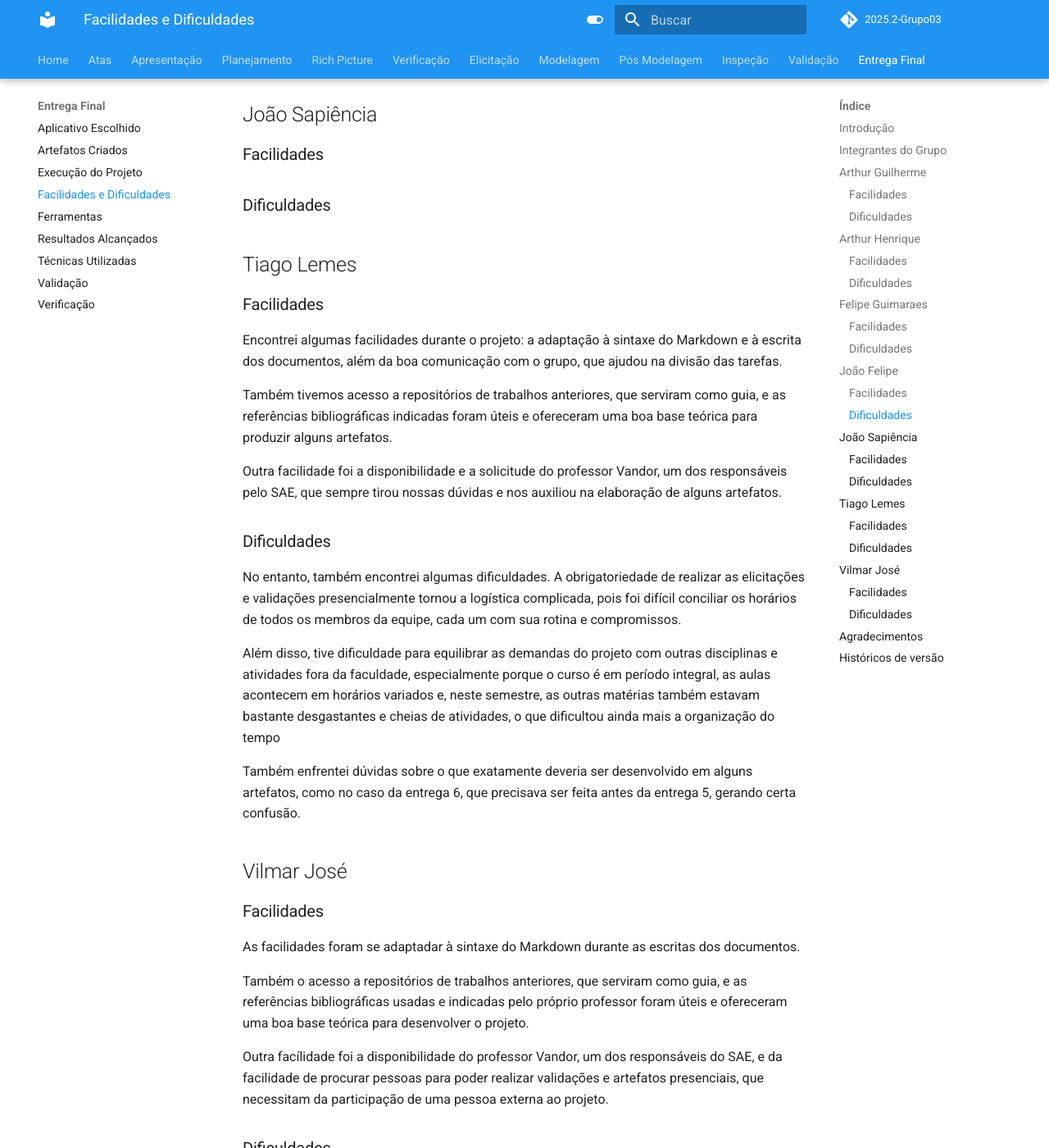
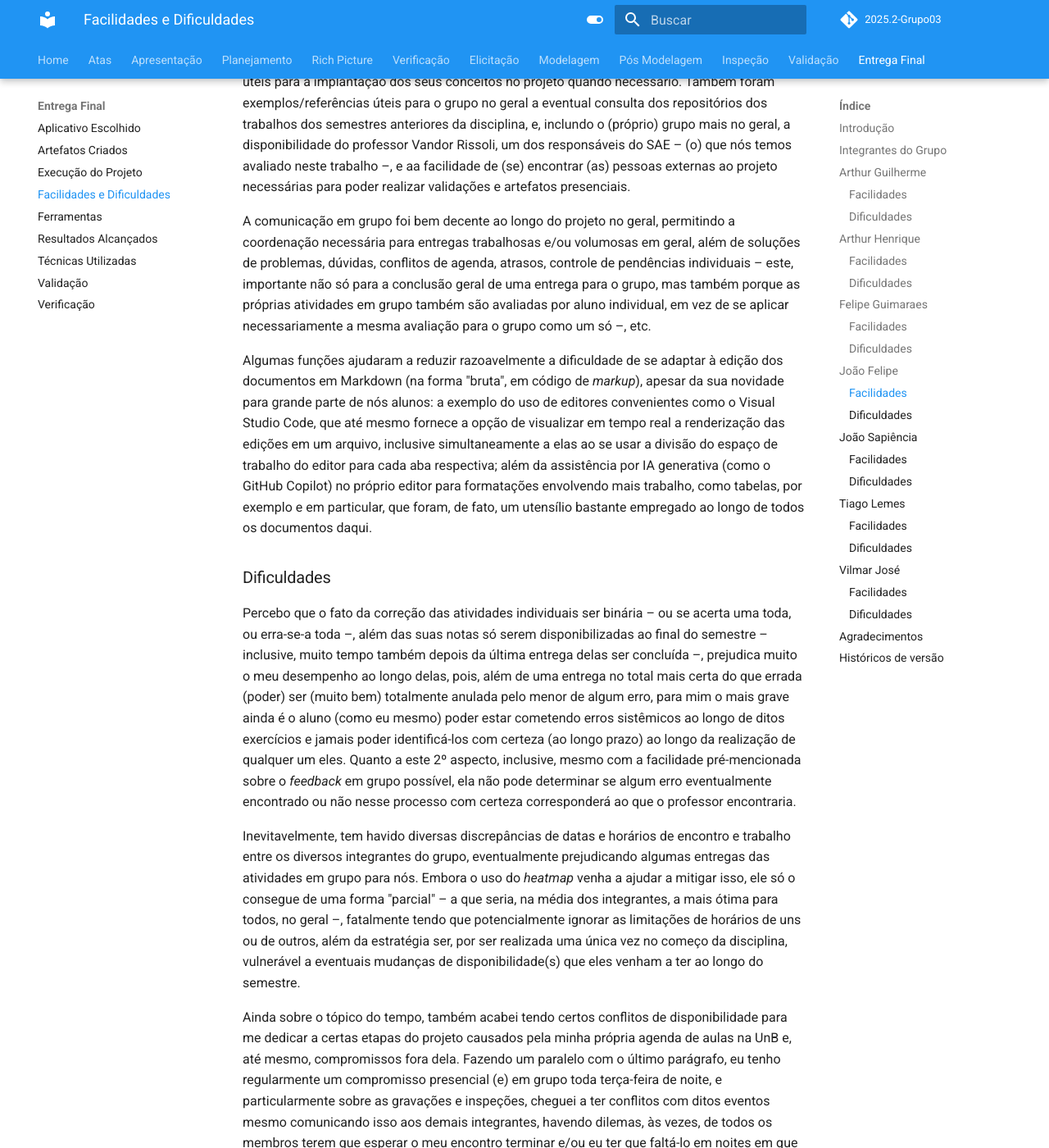
Before and after one commit to Requisitos-de-Software/2025.2-Grupo03, an MkDocs documentation site: the page built from docs/Entrega_Final/facilidades_dificuldades.md, in a window 1280 px wide and 1400 px high, scrolled down 2215 px. Shown: the whole window at 82% size. Built offline with MkDocs 1.6.1 and Material for MkDocs 9.7.7, drawn with Linux system fonts in a browser that asks for light colours; comment, search, counter and statistics services are not loaded; some of the changed text lies outside the part shown.

Commit message:
Facilidades e Dificuldades, Versão 1.2 [adição das do João Felipe + (leve) correção gramatical~]

```diff
--- a/docs/Entrega_Final/facilidades_dificuldades.md
+++ b/docs/Entrega_Final/facilidades_dificuldades.md
@@ -18,10 +18,10 @@ A Tabela 1 apresenta todos os integrantes da equipe que participaram do artefato
 
 | Nome | Quais etapas participou |
 |---------------------------|---------------------------------------|
-| [Arthur Guilherme](https://github.com/ArthurGuilher62) | adição dos relatos de dificuldades e facilidades em relação à disciplina. |
+| [Arthur Guilherme](https://github.com/ArthurGuilher62) | Adição dos relatos de dificuldades e facilidades em relação à disciplina. |
 | [Arthur Henrique](https://github.com/arthurhvieira1) |  |
 | [Felipe Guimaraes](https://github.com/felipegf1) |  |
-| [João Felipe](https://github.com/MrBolt2005) | |
+| [João Felipe](https://github.com/MrBolt2005) | Adição dos relatos de dificuldades e facilidades em relação à disciplina. |
 | [João Sapiência](https://github.com/JoaoSapiencia) |  |
 | [Tiago Lemes](https://github.com/TiagoTeixeira-2005) | Criação do documento de Facilidades e Dificuldades, além da adição dos relatos de dificuldades e facilidades em relação à disciplina. |
 | [Vilmar José](https://github.com/VilmarFagundes) | Adição dos relatos de dificuldades e facilidades em relação à disciplina. |
@@ -57,7 +57,78 @@ Além disso, o fato de que a validação e elicitação serem obrigatoriamente p
 
 ### Facilidades
 
+Os documentos/materiais, bibliografias e exemplos fornecidos no material da
+disciplina, além da (própria) realização das listas de verificação
+correspondentes ao longo do projeto, se provaram úteis para a implantação dos
+seus conceitos no projeto quando necessário. Também foram exemplos/referências
+úteis para o grupo no geral a eventual consulta dos repositórios dos trabalhos
+dos semestres anteriores da disciplina, e, inclundo o (próprio) grupo mais no
+geral, a disponibilidade do professor Vandor Rissoli, um dos responsáveis do
+SAE – (o) que nós temos avaliado neste trabalho –, e aa facilidade de (se)
+encontrar (as) pessoas externas ao projeto necessárias para poder realizar
+validações e artefatos presenciais.
+
+A comunicação em grupo foi bem decente ao longo do projeto no geral,
+permitindo a coordenação necessária para entregas trabalhosas e/ou volumosas
+em geral, além de soluções de problemas, dúvidas, conflitos de agenda,
+atrasos, controle de pendências individuais – este, importante não só para a
+conclusão geral de uma entrega para o grupo, mas também porque as próprias
+atividades em grupo também são avaliadas por aluno individual, em vez de
+se aplicar necessariamente a mesma avaliação para o grupo como um só –, etc.
+
+Algumas funções ajudaram a reduzir razoavelmente a dificuldade de se adaptar
+à edição dos documentos em Markdown (na forma "bruta", em código de *markup*),
+apesar da sua novidade para grande parte de nós alunos: a exemplo do uso de
+editores convenientes como o Visual Studio Code, que até mesmo fornece a opção
+de visualizar em tempo real a renderização das edições em um arquivo, inclusive
+simultaneamente a elas ao se usar a divisão do espaço de trabalho do editor
+para cada aba respectiva; além da assistência por IA generativa (como o GitHub
+Copilot) no próprio editor para formatações envolvendo mais trabalho, como
+tabelas, por exemplo e em particular, que foram, de fato, um utensílio bastante empregado ao longo de todos os documentos daqui.
+
 ### Dificuldades
+
+Percebo que o fato da correção das atividades individuais ser binária – ou
+se acerta uma toda, ou erra-se-a toda –, além das suas notas só serem
+disponibilizadas ao final do semestre – inclusive, muito tempo também depois da
+última entrega delas ser concluída –, prejudica muito o meu desempenho ao longo
+delas, pois, além de uma entrega no total mais certa do que errada (poder) ser
+(muito bem) totalmente anulada pelo menor de algum erro, para mim o mais grave
+ainda é o aluno (como eu mesmo) poder estar cometendo erros sistêmicos ao longo
+de ditos exercícios e jamais poder identificá-los com certeza (ao longo prazo)
+ao longo da realização de qualquer um eles. Quanto a este 2º aspecto,
+inclusive, mesmo com a facilidade pré-mencionada sobre o *feedback* em grupo
+possível, ela não pode determinar se algum erro eventualmente encontrado ou não
+nesse processo com certeza corresponderá ao que o professor encontraria.
+
+Inevitavelmente, tem havido diversas discrepâncias de datas e horários de
+encontro e trabalho entre os diversos integrantes do grupo, eventualmente
+prejudicando algumas entregas das atividades em grupo para nós. Embora o uso
+do *heatmap* venha a ajudar a mitigar isso, ele só o consegue de uma forma
+"parcial" – a que seria, na média dos integrantes, a mais ótima para todos, no
+geral –, fatalmente tendo que potencialmente ignorar as limitações de horários
+de uns ou de outros, além da estratégia ser, por ser realizada uma única vez no
+começo da disciplina, vulnerável a eventuais mudanças de disponibilidade(s) que
+eles venham a ter ao longo do semestre.
+
+Ainda sobre o tópico do tempo, também acabei tendo certos conflitos de
+disponibilidade para me dedicar a certas etapas do projeto causados pela minha
+própria agenda de aulas na UnB e, até mesmo, compromissos fora dela. Fazendo
+um paralelo com o último parágrafo, eu tenho regularmente um compromisso
+presencial (e) em grupo toda terça-feira de noite, e particularmente sobre as
+gravações e inspeções, cheguei a ter conflitos com ditos eventos mesmo
+comunicando isso aos demais integrantes, havendo dilemas, às vezes, de todos
+os membros terem que esperar o meu encontro terminar e/ou eu ter que faltá-lo
+em noites em que agendamos nossas ditas gravações e inspeções.
+
+Embora no geral o Markdown seja considerado um bom formato para formatação de
+documentos, a falta de um editor verdadeiramente visual – ao estilo (do)
+Microsoft Word ou Google Docs, por exemplo – para esse tipo e,
+consequentemente, a necessidade de escrever os documentos em *markup* bruto,
+inclusive tendo que (se) memorizar ou relembrar os modificadores necessários.
+Mesmo com os facilitadores relevantes previamente mencionados, ainda resultou
+em alguma(s) dificuldade(s), leves ou não, em elaborar alguns mais complexos,
+como aqueles envolvendo tabelas.
 
 ## João Sapiência
 
@@ -110,3 +181,4 @@ O Grupo 03 agradece o apoio das ferramentas de Inteligência Artificial Generati
 |--------|------------|---------------------------------------------|----|---------------|
 | 1.0    | 23/10/2025 | Criação do documento de Facilidades e Dificuldades | [Tiago Lemes](https://github.com/TiagoTeixeira-2005)| [Arthur Guilherme](https://github.com/ArthurGuilher62) |
 | 1.1    | 23/11/2025 | Adição de Facilidades e Dificuldades | [Vilmar José](https://github.com/VilmarFagundes) | [Arthur Guilherme](https://github.com/ArthurGuilher62) |
+| 1.2    | 24/11/2025 | Adição de Facilidades e Dificuldades | [João Felipe](https://github.com/MrBolt2005) | [Arthur Guilherme](https://github.com/ArthurGuilher62) |
```
